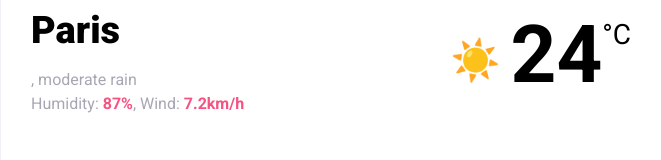
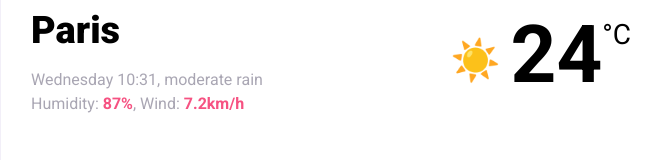
Before and after one commit to AbiRodStr/my-first-git, a plain HTML site: page index.html in a window 1280 px wide. Shown: the part 201-361 px from the top of the page, without its empty margins (309-970 px from the left). Drawn offline with nearby package versions, Linux system fonts and the light colour scheme.

Commit message:
Corrected the JS file name to connect to HTML

```diff
--- a/index.html
+++ b/index.html
@@ -53,5 +53,5 @@
       </footer>
     </div>
   </body>
-  <script src="src/index.js"></script>
+  <script src="script.js"></script>
 </html>
```
